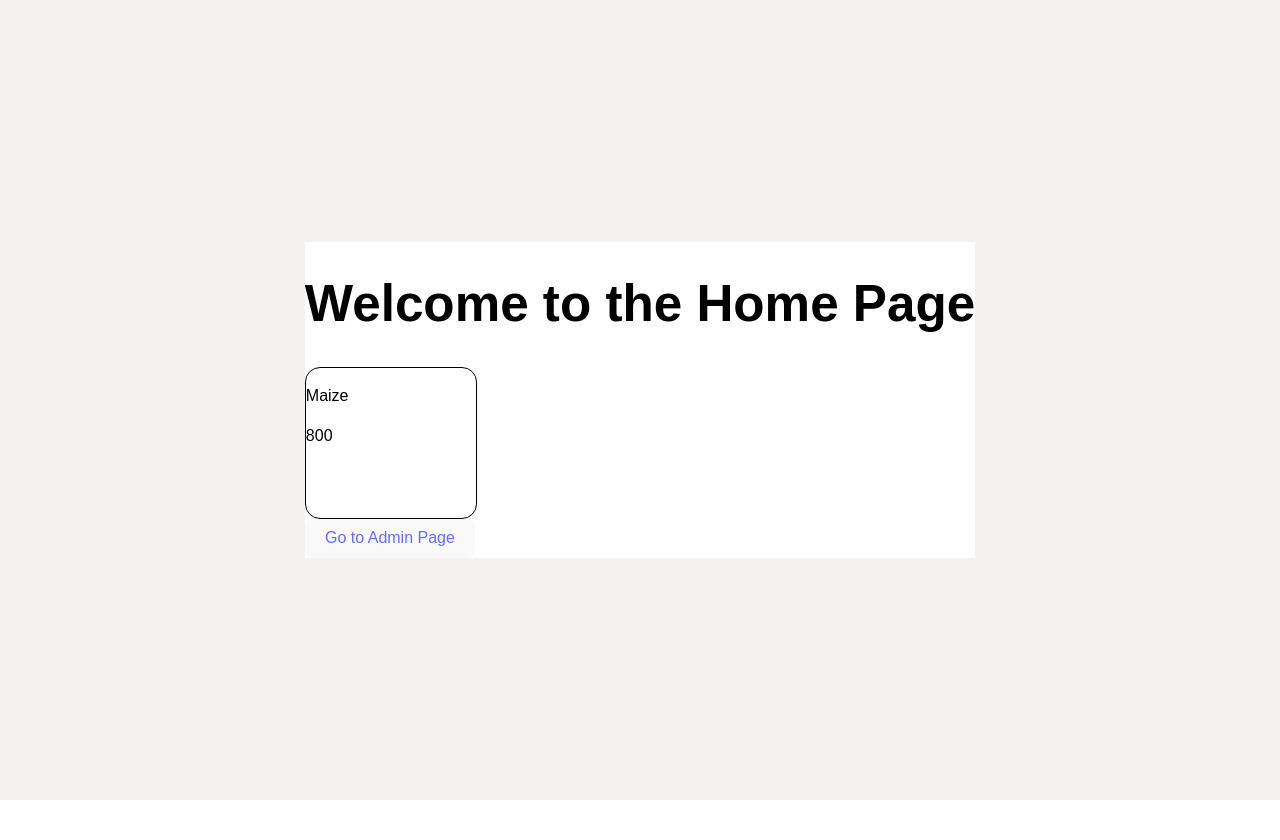
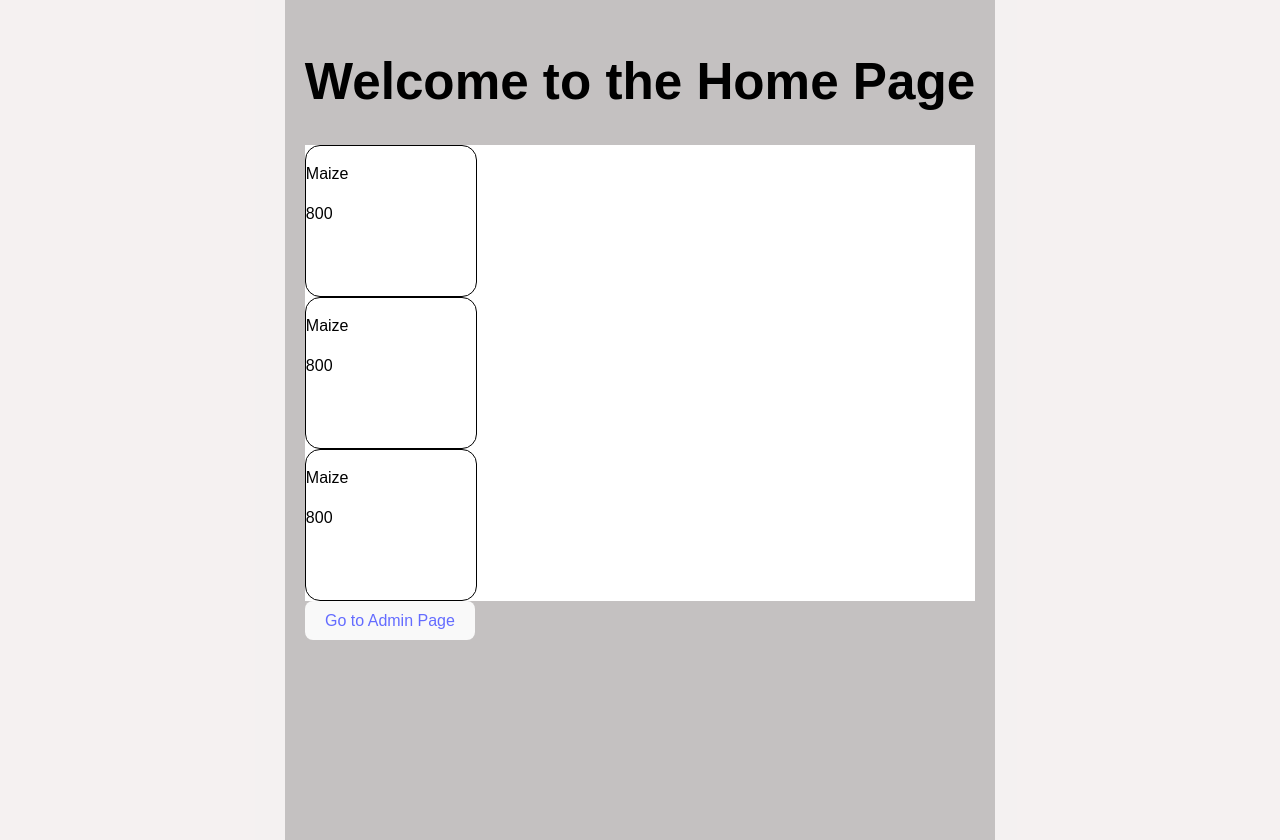
Before and after one commit to 629949/AgroPrice, a React (Vite) app: page / in a window 1280 px wide. Before the commit the page ends 800 px from the top, so only its background shows below. Built offline with nearby package versions, Linux system fonts and the light colour scheme.

Commit message:
add more components to the home page

```diff
--- a/src/Pages/Home/Home.css
+++ b/src/Pages/Home/Home.css
@@ -11,3 +11,9 @@ div {
     color: black
 
 }
+
+.homediv {
+    background-color: rgb(196, 193, 193);
+    height: 100vh;
+    padding: 20px;
+}
--- a/src/Pages/Home/HomePage.jsx
+++ b/src/Pages/Home/HomePage.jsx
@@ -7,7 +7,7 @@ import './Home.css'
 
 export default function HomePage() {
   return (
-    <div>
+    <div className='homediv'>
 
 
       <h1>Welcome to the Home Page</h1>
@@ -21,9 +21,19 @@ export default function HomePage() {
       width = {'170px'}
       BorderRadius = {'15px'}
       />
-      {/* <PriceContainer/>
-      <PriceContainer/>
-      <PriceContainer/> */}
+      <PriceContainer
+      name= {'Maize'}
+      Price = {'800'}
+      height = {'150px'}
+      width = {'170px'}
+      BorderRadius = {'15px'}
+      /> <PriceContainer
+      name= {'Maize'}
+      Price = {'800'}
+      height = {'150px'}
+      width = {'170px'}
+      BorderRadius = {'15px'}
+      />
 
     </div>
 <AdminUserButton
```
